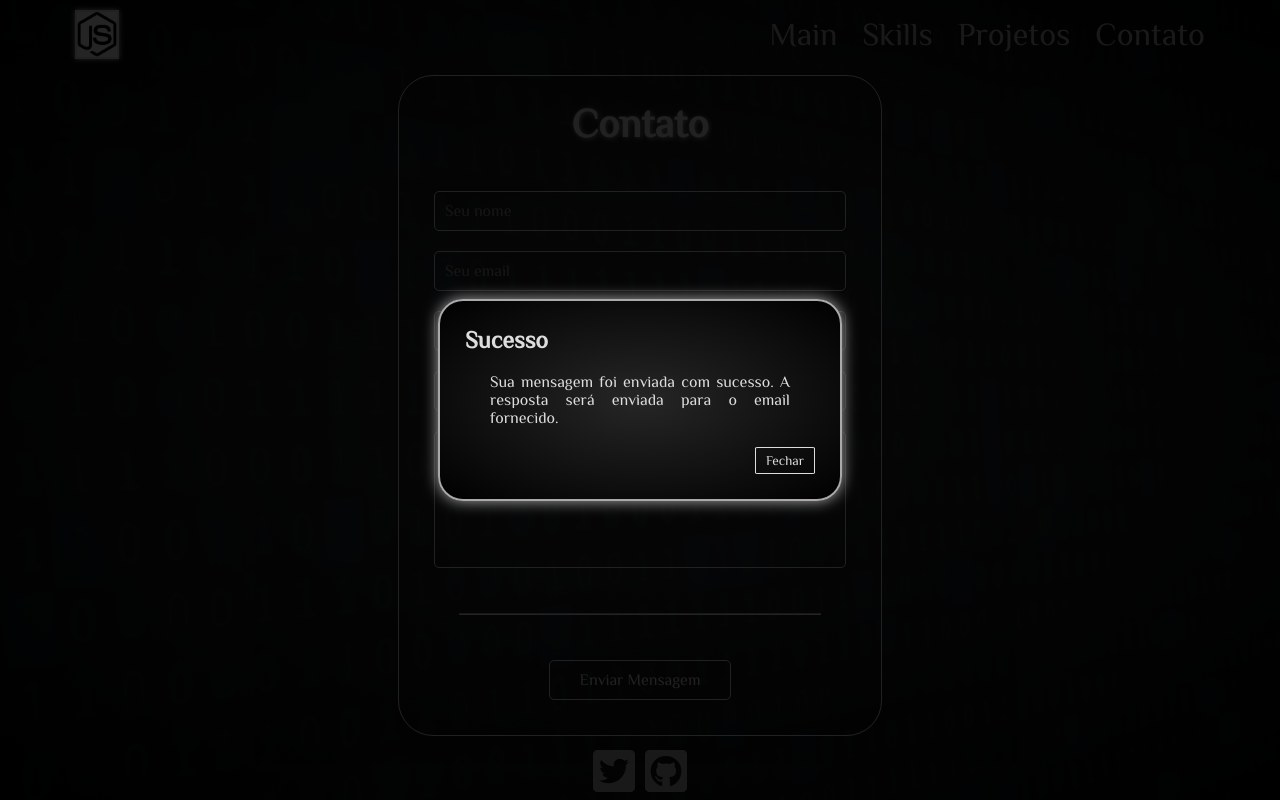
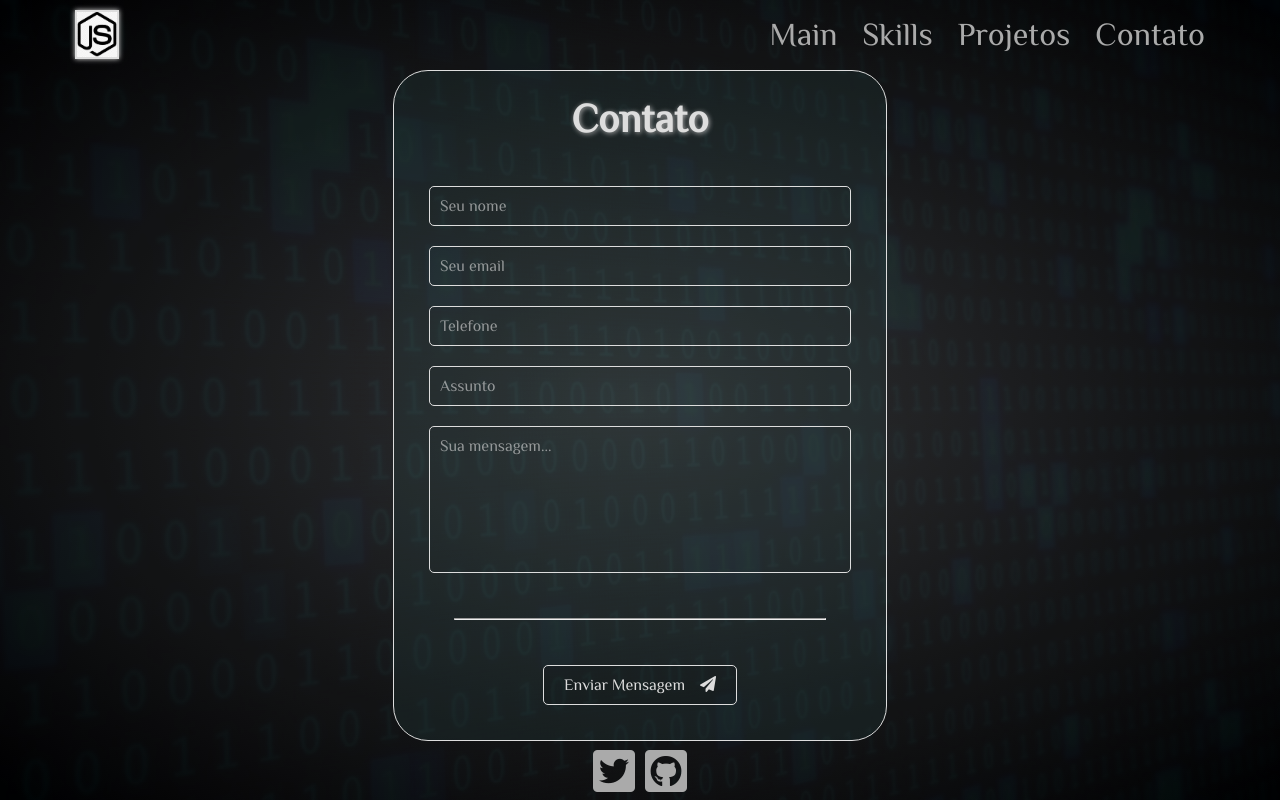
Before and after one commit to batistaTiago/portfolio-v2, an Angular app in the folder angular-portfolio/: page /contact in a window 1280 px wide. Built offline with nearby package versions, Linux system fonts and the light colour scheme.

Commit message:
ajustes de ui

```diff
--- a/angular-portfolio/src/app/contact/contact.component.html
+++ b/angular-portfolio/src/app/contact/contact.component.html
@@ -15,7 +15,7 @@
 
     <hr>
 
-    <button type="submit">Enviar Mensagem</button>
+    <button type="submit">Enviar Mensagem<i class="fas fa-paper-plane"></i></button>
 
   </form>
 
--- a/angular-portfolio/src/app/contact/contact.component.scss
+++ b/angular-portfolio/src/app/contact/contact.component.scss
@@ -11,6 +11,8 @@ form {
 
     opacity: 0;
     animation: fadeIn 0.7s 0.1s ease-in-out 1 forwards;
+
+    background-color: rgba(47, 79, 79, 0.2);
 
     h1 {
         text-align: center;
@@ -26,7 +28,7 @@ form {
     }
 
     input, textarea {
-        background-color: rgba(255, 255, 255, 0);
+        background-color: transparent;
         padding: 5px;
         color: white;
 
@@ -55,6 +57,8 @@ form {
         height: 125px;
         resize: none;
 
+        padding: 10px;
+
     }
 
     hr {
@@ -69,13 +73,18 @@ form {
         color: $main-color;
         margin-left: auto;
         margin-right: auto;
-        padding: 10px 30px;
+        padding: 10px 20px;
         background-color: transparent;
         cursor: pointer;
 
         border: 1px solid $main-color;
         border-radius: 5px;
 
+        background-color: rgba(0,0,0,0.1);
+
+        i {
+            margin-left: 15px;
+        }
     }
 
 
--- a/angular-portfolio/src/app/contact/contact.component.ts
+++ b/angular-portfolio/src/app/contact/contact.component.ts
@@ -29,7 +29,7 @@ export class ContactComponent implements OnInit {
   private phoneNumber: string = ''
   private messageBody: string = ''
 
-  private showModal: boolean = true
+  private showModal: boolean = false
   private modalTimeoutId: number = null
 
 
@@ -55,7 +55,7 @@ export class ContactComponent implements OnInit {
 
     let error = this.validator.formHasErrors()
 
-    if (!error) {
+    if (error) {
       this.shakeElement(this[error.toLowerCase() + 'Input'])
     } else {
       // e.target.submit();
```
Also changed, not shown: 1 other file (tests, documents, lock files or other folders).
